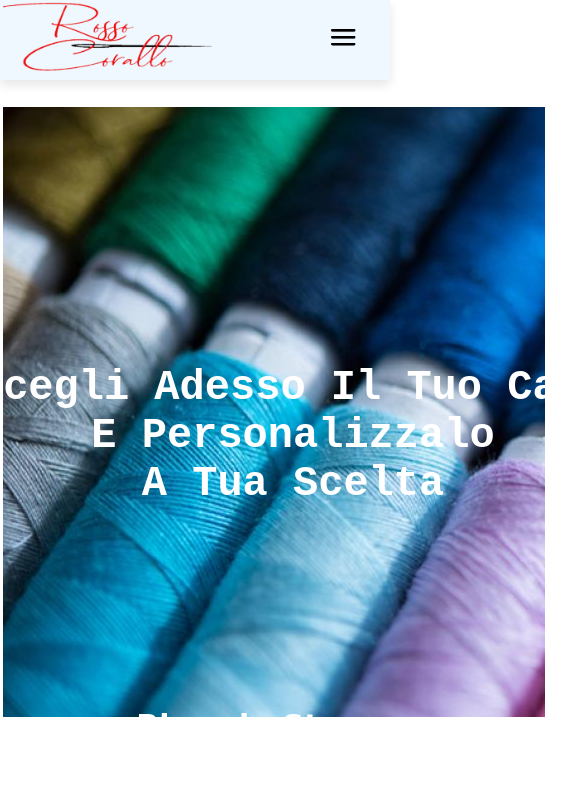
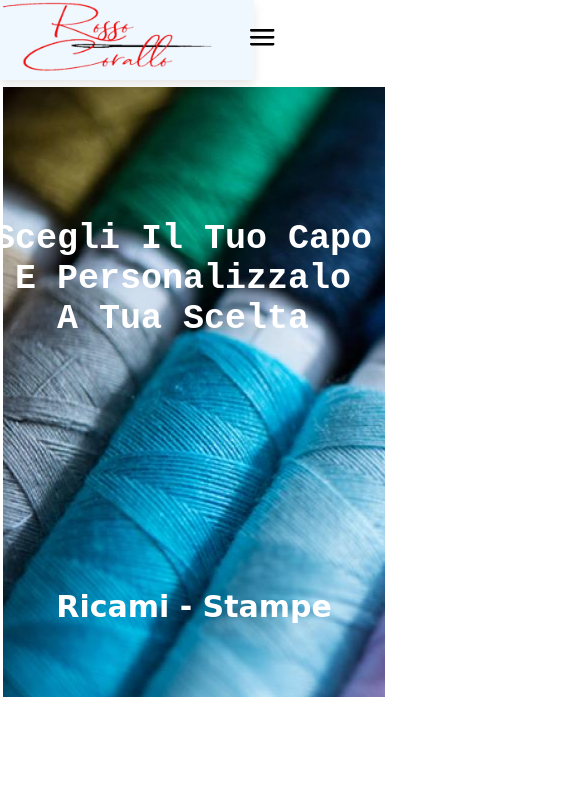
Before and after one commit to DAMIANOIGNAZIO/Rosso--Corallo, a plain HTML site: page index.html in a window 390 px wide. Shown: the top 789 px of the page, 585 px wide, since content can reach past the window. Drawn offline with nearby package versions, Linux system fonts and the light colour scheme.

Commit message:
perfetto

```diff
--- a/index.html
+++ b/index.html
@@ -46,7 +46,7 @@
     <br><br><br>
     <div class="home">
         <br><br><br><br>
-        <h1>scegli adesso il tuo capo<br>e Personalizzalo<br>a tua scelta</h1>
+        <h1>scegli il tuo capo<br>e Personalizzalo<br>a tua scelta</h1>
         <br><br><br><br><br>
         <h2>ricami - stampe </h2><br><br><br><br><br><br>
     </div>
--- a/styles.css
+++ b/styles.css
@@ -83,19 +83,19 @@ li {
 
 @media(max-width:991px) {
     .home {
-        margin-top: 50px;
+        margin-top: 30px;
         margin-left: 3px;
-        width: 139%;
+        width: 98%;
         height: 610px;
     }
     .home h1 {
-        margin-top: 185px;
+        margin-top: 60px;
         font-family: 'Roboto Mono', monospace;
-        margin-left: -110px;
-        font-size: 42px;
+        margin-left: -220px;
+        font-size: 35px;
     }
     .home h2 {
-        margin-top: 110px;
+        margin-top: 160px;
         color: white;
     }
 }
@@ -196,6 +196,7 @@ header label {
 @media(max-width:991px) {
     header {
         padding: 2px;
+        width: 65%;
     }
     header label {
         display: initial;
```
